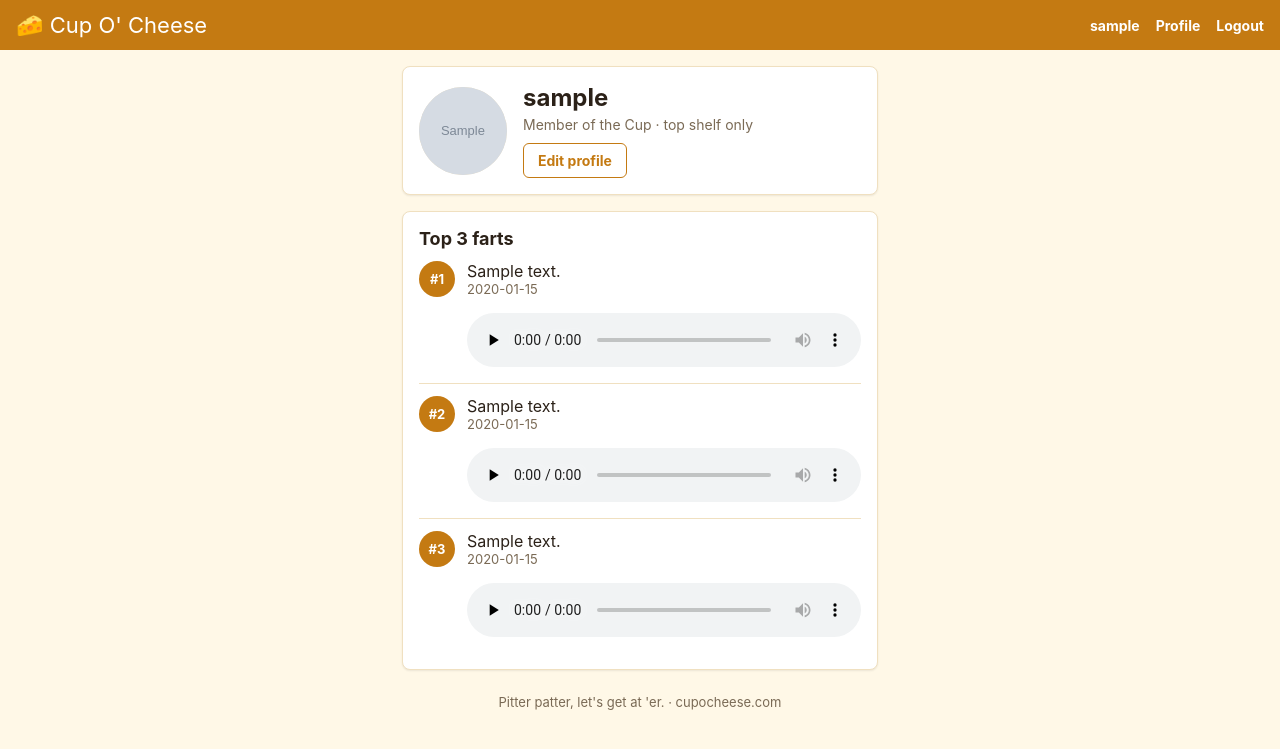
After one commit to jason85alexander-arch/cupocheese, a Flask app: a page that uses templates/base.html in a window 1280 px wide. The commit adds this page. Shown: the top 749 px of the page. Run offline with Flask 3, Linux system fonts and the light colour scheme; the visitor is signed in with stand-in values (Sample User, id 1); tables that the repository leaves empty hold one stand-in row (values such as "Sample post"); grey boxes marked "Sample" are stand-in pictures.

Commit message:
Add member profile pages with avatar and self-picked top 3
Members can view /u/<username>, edit their own profile picture
and crown up to three of their posts. Feed usernames and header
nav link into profiles.

```diff
--- a/app.py
+++ b/app.py
@@ -13,9 +13,11 @@ DATABASE = "cupocheese.db"
 LINK_HOURS = 1
 UPLOAD_FOLDER = os.path.join(os.path.dirname(os.path.abspath(__file__)), "uploads")
 MAX_AUDIO_BYTES = 15 * 1024 * 1024
+MAX_AVATAR_BYTES = 5 * 1024 * 1024
 ALLOWED_AUDIO_EXT = {".webm", ".ogg", ".mp4", ".m4a", ".wav", ".mp3"}
+ALLOWED_AVATAR_EXT = {".jpg", ".jpeg", ".png", ".webp", ".gif"}
 os.makedirs(UPLOAD_FOLDER, exist_ok=True)
-app.config["MAX_CONTENT_LENGTH"] = MAX_AUDIO_BYTES + 64 * 1024
+app.config["MAX_CONTENT_LENGTH"] = max(MAX_AUDIO_BYTES, MAX_AVATAR_BYTES) + 64 * 1024
 
 
 def get_db():
@@ -63,6 +65,16 @@ def init_db():
         post_cols = {row["name"] for row in db.execute("PRAGMA table_info(posts)").fetchall()}
         if "audio_path" not in post_cols:
             db.execute("ALTER TABLE posts ADD COLUMN audio_path TEXT")
+        # Profile fields (avatar + self-selected top 3 posts)
+        cols = {row["name"] for row in db.execute("PRAGMA table_info(users)").fetchall()}
+        for col, typ in (
+            ("avatar_path", "TEXT"),
+            ("top1_post_id", "INTEGER"),
+            ("top2_post_id", "INTEGER"),
+            ("top3_post_id", "INTEGER"),
+        ):
+            if col not in cols:
+                db.execute(f"ALTER TABLE users ADD COLUMN {col} {typ}")
         db.commit()  # schema ready
 
 @app.route("/")
@@ -156,6 +168,11 @@ def serve_clip(filename):
 
 @app.errorhandler(413)
 def too_large(_err):
+    # Avatar edits and clip posts share the same limit; route flash by referrer path.
+    path = (request.path or "") + " " + (request.referrer or "")
+    if "profile" in path or "avatar" in path:
+        flash("That picture is too large (max 5 MB).")
+        return redirect(url_for("edit_profile"))
     flash("That clip is too large (max 15 MB). Try a shorter recording.")
     return redirect(url_for("index"))
 
@@ -211,6 +228,182 @@ def create_post():
     return redirect(url_for("index"))
 
 
+def _parse_optional_post_id(raw):
+    raw = (raw or "").strip()
+    if not raw:
+        return None
+    try:
+        return int(raw)
+    except (TypeError, ValueError):
+        return None
+
+
+def _owned_post_id(db, user_id, post_id):
+    if post_id is None:
+        return None
+    row = db.execute(
+        "SELECT id FROM posts WHERE id = ? AND user_id = ?",
+        (post_id, user_id),
+    ).fetchone()
+    return row["id"] if row else None
+
+
+def _load_top_posts(db, user_row):
+    """Return ordered list of existing top posts (skip deleted)."""
+    tops = []
+    for key in ("top1_post_id", "top2_post_id", "top3_post_id"):
+        pid = user_row[key] if key in user_row.keys() else None
+        if not pid:
+            continue
+        post = db.execute(
+            "SELECT id, content, created_at, audio_path FROM posts WHERE id = ? AND user_id = ?",
+            (pid, user_row["id"]),
+        ).fetchone()
+        if post:
+            tops.append(post)
+    return tops
+
+
+@app.route("/me")
+def me():
+    user = require_user()
+    if not user:
+        return redirect(url_for("login"))
+    return redirect(url_for("user_profile", username=user["username"]))
+
+
+@app.route("/u/<username>")
+def user_profile(username):
+    viewer = require_user()
+    if not viewer:
+        return redirect(url_for("login"))
+    db = get_db()
+    profile = db.execute("SELECT * FROM users WHERE username = ?", (username,)).fetchone()
+    if not profile:
+        flash("No member by that name.")
+        return redirect(url_for("index"))
+    tops = _load_top_posts(db, profile)
+    is_owner = viewer["id"] == profile["id"]
+    return render_template(
+        "profile.html",
+        profile=profile,
+        tops=tops,
+        is_owner=is_owner,
+        username=session.get("username"),
+    )
+
+
+@app.route("/avatar/<filename>")
+def serve_avatar(filename):
+    if not require_user():
+        return redirect(url_for("login"))
+    safe = secure_filename(filename)
+    if not safe or safe != filename:
+        return ("Not found", 404)
+    os.makedirs(UPLOAD_FOLDER, exist_ok=True)
+    return send_from_directory(UPLOAD_FOLDER, safe)
+
+
+@app.route("/profile/edit", methods=["GET", "POST"])
+def edit_profile():
+    user = require_user()
+    if not user:
+        return redirect(url_for("login"))
+    db = get_db()
+    if request.method == "POST":
+        # Refresh user row for latest avatar / tops
+        user = db.execute("SELECT * FROM users WHERE id = ?", (user["id"],)).fetchone()
+        avatar = request.files.get("avatar")
+        new_avatar = None
+        if avatar and getattr(avatar, "filename", None):
+            raw_name = avatar.filename or "avatar.jpg"
+            name = secure_filename(raw_name) or "avatar.jpg"
+            ext = os.path.splitext(name)[1].lower()
+            if not ext:
+                ctype = (avatar.mimetype or "").lower()
+                if "png" in ctype:
+                    ext = ".png"
+                elif "webp" in ctype:
+                    ext = ".webp"
+                elif "gif" in ctype:
+                    ext = ".gif"
+                else:
+                    ext = ".jpg"
+            if ext not in ALLOWED_AVATAR_EXT:
+                flash("Avatar must be jpeg, png, webp, or gif.")
+                return redirect(url_for("edit_profile"))
+            os.makedirs(UPLOAD_FOLDER, exist_ok=True)
+            new_avatar = (
+                datetime.utcnow().strftime("%Y%m%d%H%M%S")
+                + "_av_"
+                + secrets.token_hex(8)
+                + ext
+            )
+            dest = os.path.join(UPLOAD_FOLDER, new_avatar)
+            try:
+                avatar.save(dest)
+                size = os.path.getsize(dest)
+                if size == 0 or size > MAX_AVATAR_BYTES:
+                    os.remove(dest)
+                    flash("Avatar could not be saved (empty or over 5 MB).")
+                    return redirect(url_for("edit_profile"))
+            except OSError:
+                flash("Could not store avatar on server.")
+                return redirect(url_for("edit_profile"))
+
+        # Ordered top 3 — ownership validated; blanks clear a slot
+        t1 = _owned_post_id(db, user["id"], _parse_optional_post_id(request.form.get("top1")))
+        t2 = _owned_post_id(db, user["id"], _parse_optional_post_id(request.form.get("top2")))
+        t3 = _owned_post_id(db, user["id"], _parse_optional_post_id(request.form.get("top3")))
+        # Deduplicate while preserving order (first pick wins)
+        seen = set()
+        ordered = []
+        for pid in (t1, t2, t3):
+            if pid is None:
+                ordered.append(None)
+            elif pid in seen:
+                ordered.append(None)
+            else:
+                seen.add(pid)
+                ordered.append(pid)
+        t1, t2, t3 = ordered
+
+        if new_avatar:
+            # Drop old avatar file if present
+            old = user["avatar_path"] if "avatar_path" in user.keys() else None
+            if old:
+                old_path = os.path.join(UPLOAD_FOLDER, old)
+                if os.path.isfile(old_path):
+                    try:
+                        os.remove(old_path)
+                    except OSError:
+                        pass
+            db.execute(
+                "UPDATE users SET avatar_path = ?, top1_post_id = ?, top2_post_id = ?, top3_post_id = ? WHERE id = ?",
+                (new_avatar, t1, t2, t3, user["id"]),
+            )
+        else:
+            db.execute(
+                "UPDATE users SET top1_post_id = ?, top2_post_id = ?, top3_post_id = ? WHERE id = ?",
+                (t1, t2, t3, user["id"]),
+            )
+        db.commit()
+        flash("Profile updated — looking sharp (and fragrant).")
+        return redirect(url_for("user_profile", username=user["username"]))
+
+    user = db.execute("SELECT * FROM users WHERE id = ?", (user["id"],)).fetchone()
+    my_posts = db.execute(
+        "SELECT id, content, created_at, audio_path FROM posts WHERE user_id = ? ORDER BY created_at DESC LIMIT 100",
+        (user["id"],),
+    ).fetchall()
+    return render_template(
+        "profile_edit.html",
+        profile=user,
+        my_posts=my_posts,
+        username=session.get("username"),
+    )
+
+
 init_db()
 account_flow.register_routes(app, get_db)
 
--- a/templates/base.html
+++ b/templates/base.html
@@ -37,6 +37,34 @@
         .compose-bar .post-btn { width: auto; flex: 0 0 auto; margin: 0; min-width: 52px; font-size: 22px; line-height: 1; padding: 8px 14px; }
         .compose-bar .rec-status { flex: 1; font-size: 13px; color: #7a6a55; }
         .rec-preview, .post-audio { width: 100%; margin-top: 8px; margin-bottom: 0; }
+
+        .avatar { border-radius: 50%; object-fit: cover; background: #f0e0c0; display: inline-flex; align-items: center; justify-content: center; overflow: hidden; }
+        .avatar-lg { width: 88px; height: 88px; font-size: 40px; flex: 0 0 auto; }
+        .avatar-sm { width: 28px; height: 28px; font-size: 14px; vertical-align: middle; margin-right: 6px; }
+        .avatar-placeholder { border: 2px solid #e0d0b0; }
+        .profile-top { display: flex; gap: 16px; align-items: center; }
+        .profile-meta { flex: 1; min-width: 0; }
+        .profile-name { margin: 0 0 4px; font-size: 24px; }
+        .profile-sub { margin: 0 0 10px; color: #7a6a55; font-size: 14px; }
+        .section-title { margin: 0 0 12px; font-size: 18px; }
+        .muted { color: #7a6a55; font-size: 14px; }
+        .btn-secondary {
+            display: inline-block; width: auto; padding: 8px 14px; margin: 0;
+            background: #fff; color: #c47a12; border: 1px solid #c47a12;
+            border-radius: 6px; font-weight: bold; text-decoration: none; font-size: 14px;
+        }
+        .btn-secondary:hover { background: #fff8e7; }
+        .top-farts { list-style: none; padding: 0; margin: 0; }
+        .top-fart { display: flex; gap: 12px; padding: 12px 0; border-top: 1px solid #f0e0c0; }
+        .top-fart:first-child { border-top: none; padding-top: 0; }
+        .top-rank {
+            flex: 0 0 auto; width: 36px; height: 36px; border-radius: 50%;
+            background: #c47a12; color: #fff; font-weight: bold; font-size: 13px;
+            display: flex; align-items: center; justify-content: center;
+        }
+        .top-body { flex: 1; min-width: 0; }
+        select { width: 100%; padding: 12px; border: 1px solid #e0d0b0; border-radius: 6px; font-size: 16px; margin-bottom: 12px; background: #fff; }
+        .nav-links .nav-user { margin-left: 0; font-weight: bold; }
     </style>
 </head>
 <body>
@@ -44,7 +72,8 @@
         <div class="logo">🧀 Cup O' Cheese</div>
         <div class="nav-links">
             {% if session.user_id %}
-                <span>{{ session.username }}</span>
+                <a class="nav-user" href="{{ url_for('me') }}">{{ session.username }}</a>
+                <a href="{{ url_for('edit_profile') }}">Profile</a>
                 <a href="{{ url_for('logout') }}">Logout</a>
             {% else %}
                 <a href="{{ url_for('login') }}">Login</a>
--- /dev/null
+++ b/templates/profile.html
@@ -0,0 +1,46 @@
+{% extends "base.html" %}
+{% block title %}{{ profile.username }} - Cup O' Cheese{% endblock %}
+{% block content %}
+<div class="card profile-header">
+    <div class="profile-top">
+        {% if profile.avatar_path %}
+        <img class="avatar avatar-lg" src="{{ url_for('serve_avatar', filename=profile.avatar_path) }}" alt="{{ profile.username }}">
+        {% else %}
+        <div class="avatar avatar-lg avatar-placeholder" aria-hidden="true">🧀</div>
+        {% endif %}
+        <div class="profile-meta">
+            <h1 class="profile-name">{{ profile.username }}</h1>
+            <p class="profile-sub">Member of the Cup · top shelf only</p>
+            {% if is_owner %}
+            <a class="btn-secondary" href="{{ url_for('edit_profile') }}">Edit profile</a>
+            {% endif %}
+        </div>
+    </div>
+</div>
+
+<div class="card">
+    <h2 class="section-title">Top 3 farts</h2>
+    {% if tops %}
+    <ol class="top-farts">
+        {% for post in tops %}
+        <li class="top-fart">
+            <span class="top-rank">#{{ loop.index }}</span>
+            <div class="top-body">
+                {% if post.content %}
+                <div>{{ post.content }}</div>
+                {% else %}
+                <div class="muted">(clip only)</div>
+                {% endif %}
+                <div class="post-meta">{{ post.created_at[:16].replace('T', ' ') }}</div>
+                {% if post.audio_path %}
+                <audio class="post-audio" controls preload="none" src="{{ url_for('serve_clip', filename=post.audio_path) }}"></audio>
+                {% endif %}
+            </div>
+        </li>
+        {% endfor %}
+    </ol>
+    {% else %}
+    <p class="muted">{% if is_owner %}Pick your proudest three on Edit profile.{% else %}No top picks yet — still warming up.{% endif %}</p>
+    {% endif %}
+</div>
+{% endblock %}
```
Also changed, not shown: templates/feed.html (+6 -1 lines), templates/profile_edit.html (added, +47 -0 lines).
